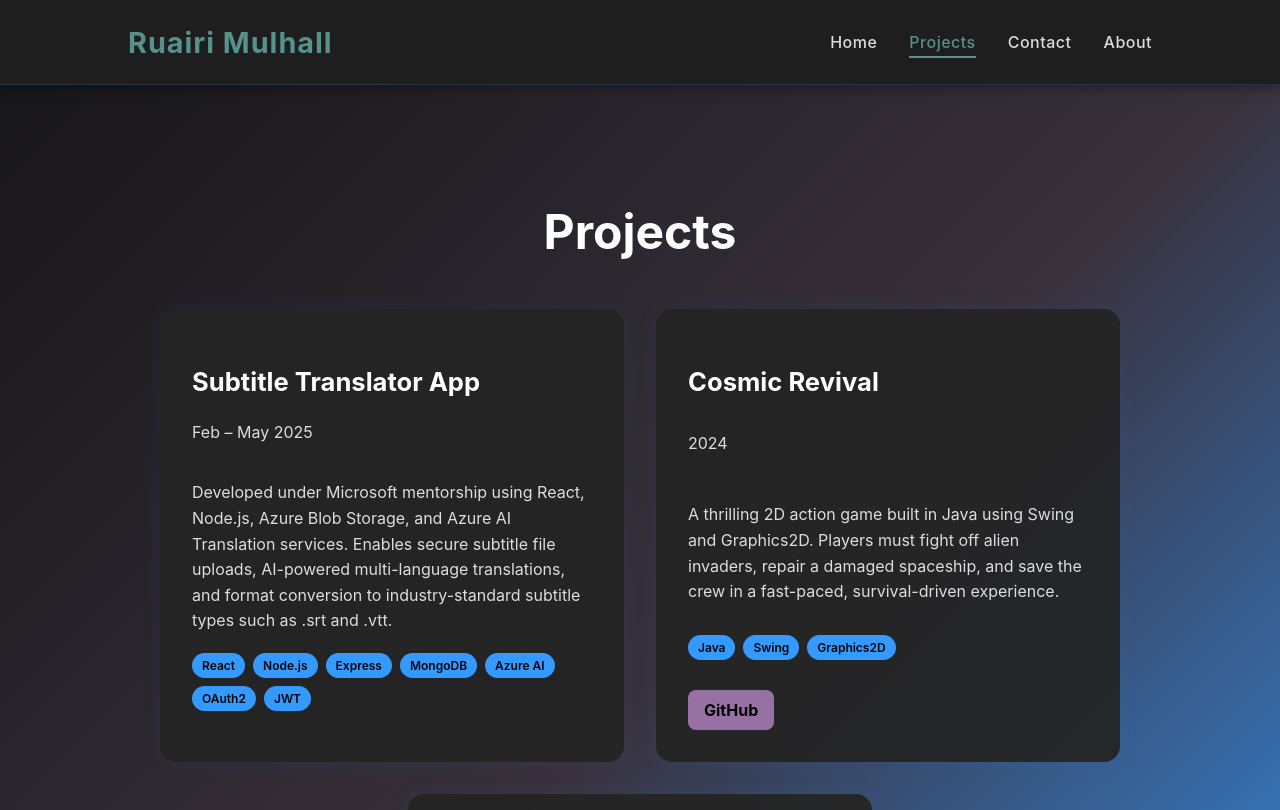
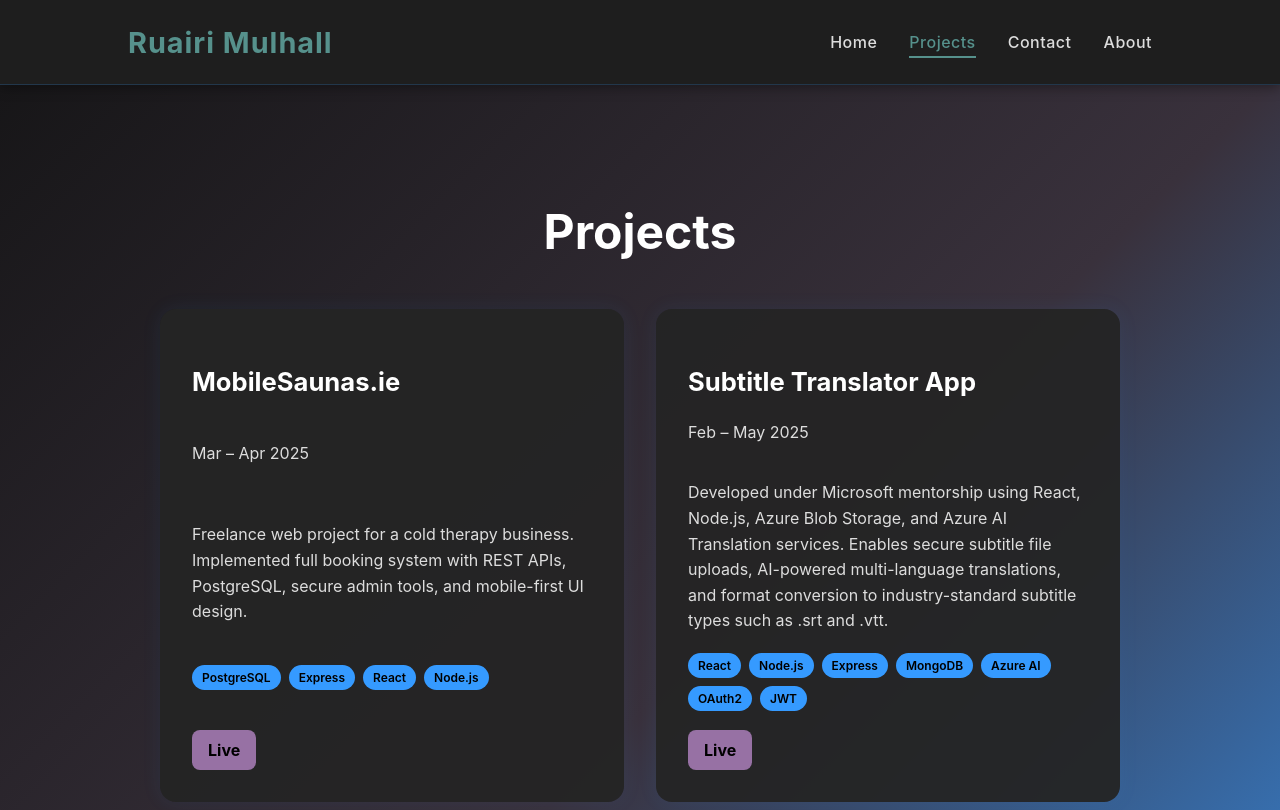
Before and after one commit to Ruairi922/MyWebsite, a React (Create React App) app: page /projects in a window 1280 px wide. Shown: the top 810 px of the page. Built offline with nearby package versions, Linux system fonts and the light colour scheme.

Commit message:
new project added

```diff
--- a/src/pages/Projects.js
+++ b/src/pages/Projects.js
@@ -4,12 +4,19 @@ import '../styles/Projects.css';
 
 const projects = [
   {
+    title: "MobileSaunas.ie",
+    timeline: "Mar – Apr 2025",
+    description: "Freelance web project for a cold therapy business. Implemented full booking system with REST APIs, PostgreSQL, secure admin tools, and mobile-first UI design.",
+    tech: ["PostgreSQL", "Express", "React", "Node.js"],
+    link: "https://mobilesaunas.ie",  // Live link added here
+    github: null
+  },
+  {
     title: "Subtitle Translator App",
     timeline: "Feb – May 2025",
     description: "Developed under Microsoft mentorship using React, Node.js, Azure Blob Storage, and Azure AI Translation services. Enables secure subtitle file uploads, AI-powered multi-language translations, and format conversion to industry-standard subtitle types such as .srt and .vtt.",
     tech: ["React", "Node.js", "Express", "MongoDB", "Azure AI", "OAuth2", "JWT"],
-    link: null,
-    //link: "https://maynoothmssubtitletranslator-dzhbg2a6brdvh8ew.uksouth-01.azurewebsites.net",
+    link: "https://maynoothmssubtitletranslator-dzhbg2a6brdvh8ew.uksouth-01.azurewebsites.net",
     github: null
   },
   {
@@ -28,15 +35,9 @@ const projects = [
     link: null,
     github: "https://github.com/Ruairi922/Virtual-Garden-Processing"
   }
-  /**{
-    title: "MobileSaunas.ie",
-    timeline: "Mar – Apr 2025",
-    description: "Freelance web project for a cold therapy business. Implemented full booking system with REST APIs, PostgreSQL, secure admin tools, and mobile-first UI design.",
-    tech: ["PostgreSQL", "Express", "React", "Node.js"],
-    link: "#",
-    github: "#"
-  }*/
 ];
+
+
 
 
 const Projects = () => {
```
